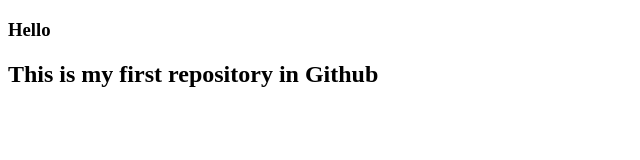
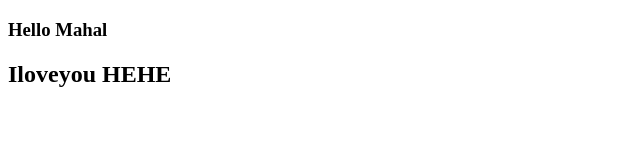
Before and after one commit to arneopyhte/samplehtml, a plain HTML site: page index.html in a window 1280 px wide. Shown: the whole page, without its empty margins (0-640 px from the left). Drawn offline with Linux system fonts and the light colour scheme.

Commit message:
Update index.html

```diff
--- a/index.html
+++ b/index.html
@@ -6,8 +6,8 @@
     <title>Sample</title>
 </head>
 <body>
-    <h3>Hello</h3>
-    <h2>This is my first repository in Github </h2>
+    <h3>Hello Mahal</h3>
+    <h2>Iloveyou HEHE </h2>
 
     <!-- Messenger Chat Plugin Code -->
     <div id="fb-root"></div>
```
